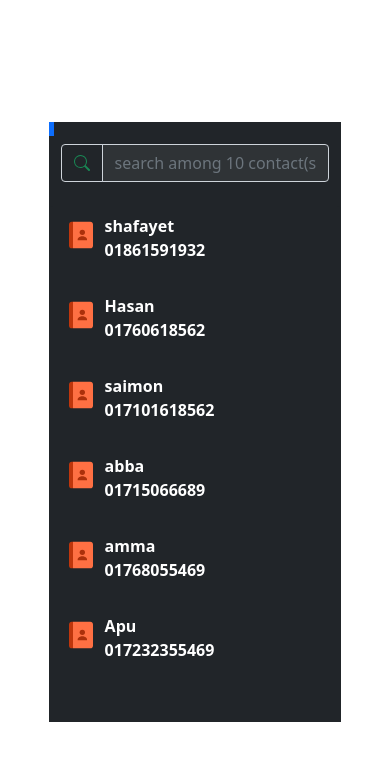
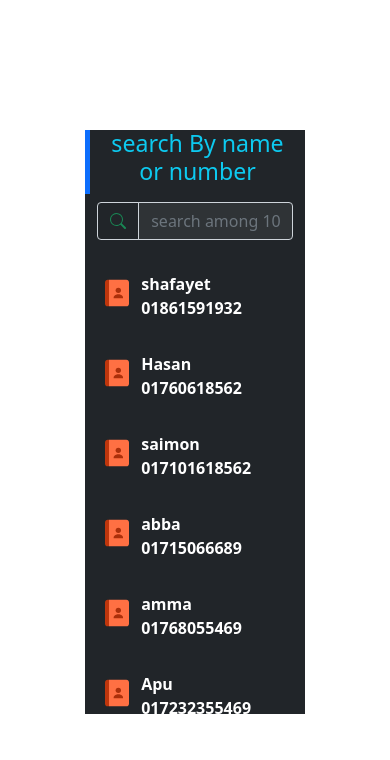
Before and after one commit to shafayet1372/contactSearchingByNameOrNumber, a React (Create React App) app: page / in a window 390 px wide. Shown: the top 760 px of the page. Built offline with nearby package versions, Linux system fonts and the light colour scheme.

Commit message:
css changed

```diff
--- a/src/global.css
+++ b/src/global.css
@@ -1,7 +1,10 @@
 body {
+  margin: 0px;
+  width: 100vw;
+  height: 100vh;
+  overflow: auto;
   display: flex;
-  height: 100vh;
+  flex-wrap: wrap;
   justify-content: center;
-  flex-wrap: wrap;
   align-content: center;
 }
--- a/src/style.module.css
+++ b/src/style.module.css
@@ -12,18 +12,18 @@
   justify-content: center;
   align-items: center;
 } */
-.main {
-  width: 70%;
-}
+
 .container1 {
-  max-height: 900px;
-
-  width: 100%;
+  height: (100vh - 20%);
+  width: 50%;
   overflow: hidden;
   display: flex;
   flex-wrap: wrap;
   justify-content: center;
   align-content: center;
+}
+.main {
+  width: 70%;
 }
 .listgroupsbg {
   background-color: black !important;
@@ -34,12 +34,11 @@
   font-size: 13px;
 }
 
-@media (max-width: 568px) {
+@media (max-width: 760px) {
   .container1 {
-    height: 600px;
+    width: calc(100vh - 20%);
   }
   .main {
-    width: 80%;
-    height: calc(900px - 200px);
+    width: 60%;
   }
 }
```
